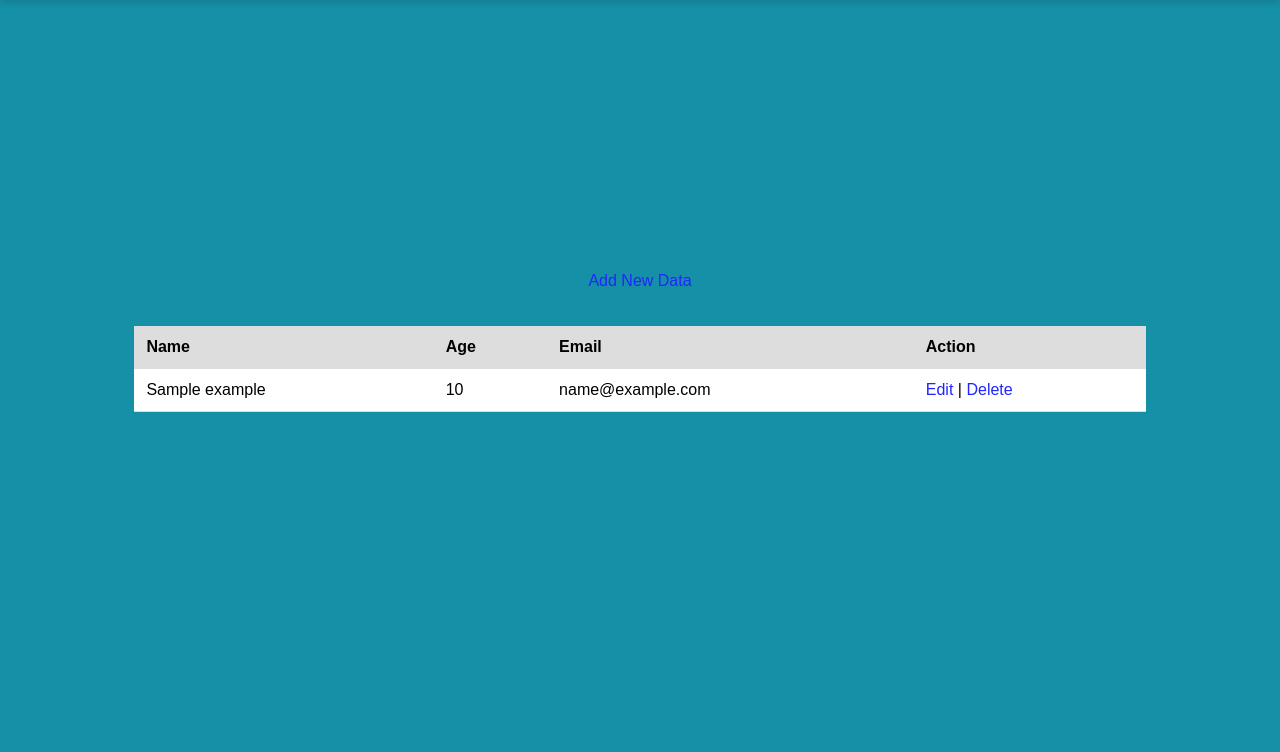
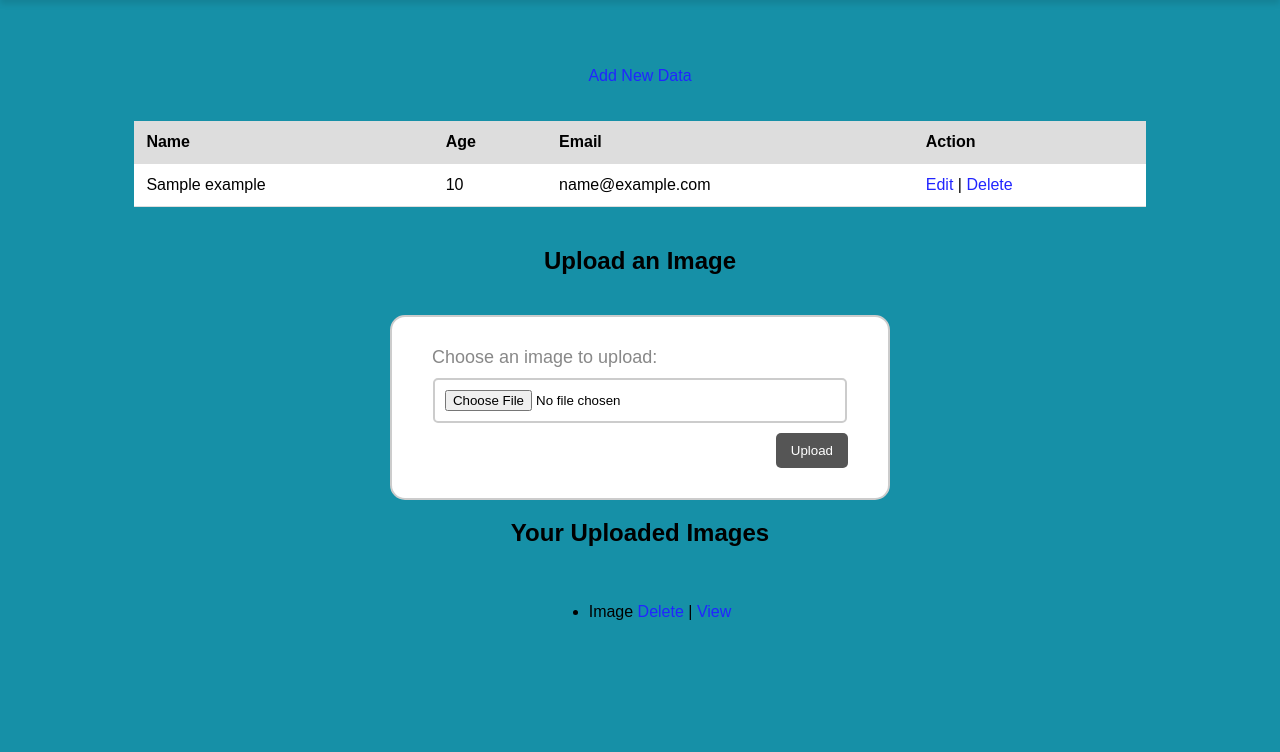
Before and after one commit to iamjomygeorge/se-assignment, a PHP site: page /home.php in a window 1280 px wide. Shown: the part 64-816 px from the top of the page. Run offline with PHP 8.4, Linux system fonts and the light colour scheme; the visitor is signed in with stand-in values (Sample User, id 1); tables that the repository leaves empty or names only in its code hold one stand-in row (values such as "Sample post").

Commit message:
final-final commit

```diff
--- a/home.php
+++ b/home.php
@@ -1,7 +1,111 @@
 <?php
 session_start();
 require_once("connection.php");
-$result = mysqli_query($conn, "SELECT * FROM example ORDER BY id DESC");
+
+$error = '';
+
+try {
+    $result = mysqli_query($conn, "SELECT * FROM example ORDER BY id DESC");
+    if (!$result) {
+        throw new Exception("Error fetching data: " . mysqli_error($conn));
+    }
+} catch (Exception $e) {
+    $error = $e->getMessage();
+}
+
+if ($_SERVER['REQUEST_METHOD'] === 'POST' && isset($_FILES['image'])) {
+    try {
+        if (!isset($_SESSION['id'])) {
+            throw new Exception("You must be logged in to upload images.");
+        }
+
+        $userId = $_SESSION['id']; // Logged-in user ID
+
+        $stmt = $conn->prepare("SELECT id FROM images WHERE user_id = ?");
+        if (!$stmt) {
+            throw new Exception("Failed to prepare statement: " . $conn->error);
+        }
+
+        $stmt->bind_param("i", $userId);
+        $stmt->execute();
+        $resultImages = $stmt->get_result();
+        if ($resultImages->num_rows > 0) {
+            throw new Exception("You can only upload one image.");
+        }
+
+        $image = $_FILES['image']['tmp_name'];
+
+        if (!is_uploaded_file($image)) {
+            throw new Exception("Invalid file upload.");
+        }
+
+        $imageData = file_get_contents($image);
+        if (!$imageData) {
+            throw new Exception("Failed to read the uploaded file.");
+        }
+
+        $stmt = $conn->prepare("INSERT INTO images (user_id, data) VALUES (?, ?)");
+        if (!$stmt) {
+            throw new Exception("Failed to prepare statement: " . $conn->error);
+        }
+
+        $null = NULL;
+        $stmt->bind_param("ib", $userId, $null);
+        $stmt->send_long_data(1, $imageData);
+
+        if (!$stmt->execute()) {
+            throw new Exception("Error executing statement: " . $stmt->error);
+        }
+
+        $stmt->close();
+    } catch (Exception $e) {
+        $uploadMessage = $e->getMessage();
+    }
+}
+
+if (isset($_GET['delete_image_id'])) {
+    try {
+        $imageId = $_GET['delete_image_id'];
+        $userId = $_SESSION['id'];
+
+        $stmt = $conn->prepare("DELETE FROM images WHERE id = ? AND user_id = ?");
+        if (!$stmt) {
+            throw new Exception("Failed to prepare statement: " . $conn->error);
+        }
+
+        $stmt->bind_param("ii", $imageId, $userId);
+        if (!$stmt->execute()) {
+            throw new Exception("Error deleting image: " . $stmt->error);
+        }
+
+        $stmt->close();
+    } catch (Exception $e) {
+        $uploadMessage = $e->getMessage();
+    }
+}
+
+$imageResult = [];
+if (isset($_SESSION['id'])) {
+    try {
+        $userId = $_SESSION['id'];
+        $stmt = $conn->prepare("SELECT id FROM images WHERE user_id = ?");
+        if (!$stmt) {
+            throw new Exception("Failed to prepare statement: " . $conn->error);
+        }
+
+        $stmt->bind_param("i", $userId);
+        $stmt->execute();
+        $resultImages = $stmt->get_result();
+        if ($resultImages) {
+            $imageResult = $resultImages->fetch_all(MYSQLI_ASSOC);
+        } else {
+            throw new Exception("Error fetching images: " . $stmt->error);
+        }
+        $stmt->close();
+    } catch (Exception $e) {
+        $error = $e->getMessage();
+    }
+}
 
 if (isset($_SESSION['id']) && isset($_SESSION['user_name'])) {
 ?>
@@ -13,12 +117,17 @@
 </head>
 <body>
     <header>
-        <h1>Hello, <?php echo $_SESSION['name']; ?></h1>
+        <h1>Hello, <?php echo htmlspecialchars($_SESSION['name'], ENT_QUOTES, 'UTF-8'); ?></h1>
         <a href="logout.php" class="logout-btn">Logout</a>
     </header>
+    <?php if ($error): ?>
+        <div class="error"><?php echo htmlspecialchars($error, ENT_QUOTES, 'UTF-8'); ?></div>
+    <?php endif; ?>
+
     <p>
         <a href="add.php">Add New Data</a>
     </p>
+
     <table width='80%' border=0>
         <tr bgcolor='#DDDDDD'>
             <td><strong>Name</strong></td>
@@ -27,19 +136,45 @@
             <td><strong>Action</strong></td>
         </tr>
         <?php
-        while ($res = mysqli_fetch_assoc($result)) {
-            echo "<tr>";
-            echo "<td>".$res['name']."</td>";
-            echo "<td>".$res['age']."</td>";
-            echo "<td>".$res['email']."</td>";
-            echo "<td><a href=\"edit.php?id=$res[id]\">Edit</a> |
-            <a href=\"delete.php?id=$res[id]\" onClick=\"return confirm('Are you sure you want to delete?')\">Delete</a></td>";
+        if ($result) {
+            while ($res = mysqli_fetch_assoc($result)) {
+                echo "<tr>";
+                echo "<td>" . htmlspecialchars($res['name'], ENT_QUOTES, 'UTF-8') . "</td>";
+                echo "<td>" . htmlspecialchars($res['age'], ENT_QUOTES, 'UTF-8') . "</td>";
+                echo "<td>" . htmlspecialchars($res['email'], ENT_QUOTES, 'UTF-8') . "</td>";
+                echo "<td>
+                    <a href=\"edit.php?id={$res['id']}\">Edit</a> |
+                    <a href=\"delete.php?id={$res['id']}\" onClick=\"return confirm('Are you sure you want to delete?')\">Delete</a>
+                </td>";
+                echo "</tr>";
+            }
         }
         ?>
     </table>
+
+    <h2>Upload an Image</h2>
+    <form action="" method="post" enctype="multipart/form-data">
+        <label for="image">Choose an image to upload:</label>
+        <input type="file" name="image" id="image" accept="image/*" required>
+        <button type="submit">Upload</button>
+    </form>
+
+    <h2>Your Uploaded Images</h2>
+    <ul>
+        <?php
+        if (!empty($imageResult)) {
+            foreach ($imageResult as $image) {
+                echo "<li>Image " .
+                    " <a href=\"?delete_image_id=" . $image['id'] . "\" onClick=\"return confirm('Are you sure you want to delete this image?')\">Delete</a> |
+                    <a href=\"view.php?id=" . $image['id'] . "\">View</a></li>";
+            }
+        } else {
+            echo "<li>No images uploaded yet.</li>";
+        }
+        ?>
+    </ul>
 </body>
 </html>
-
 <?php
 } else {
     header("Location: index.php");
```
Also changed, not shown: view.php (added, +38 -0 lines).
